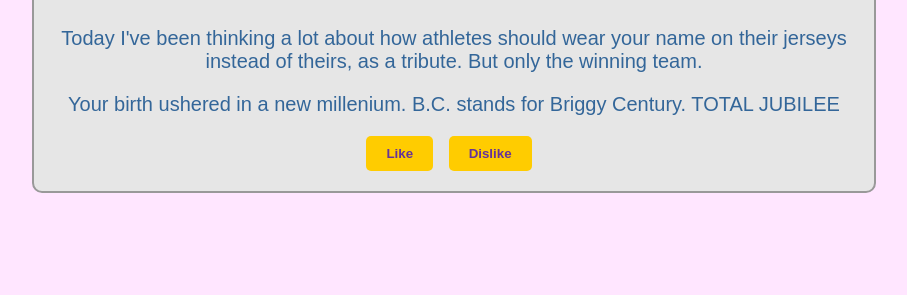
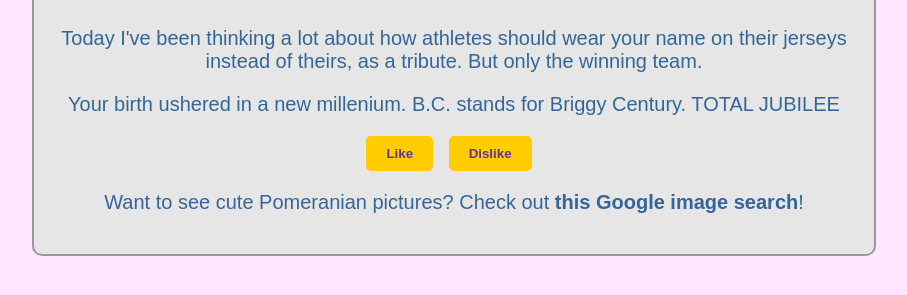
Before and after one commit to Floydy10/brig, a plain HTML site: page index.html in a window 1280 px wide. Shown: the part 143-438 px from the top of the page, without its empty margins (186-1093 px from the left). Drawn offline with Linux system fonts and the light colour scheme.

Commit message:
Update index.html

```diff
--- a/index.html
+++ b/index.html
@@ -48,6 +48,14 @@
     .liked, .disliked {
       background-color: #33cc33;
     }
+    .pomeranian-link {
+      color: #336699;
+      text-decoration: none;
+      font-weight: bold;
+    }
+    .pomeranian-link:hover {
+      color: #663399;
+    }
   </style>
 </head>
 <body>
@@ -60,6 +68,7 @@
     <p>Your birth ushered in a new millenium. B.C. stands for Briggy Century. TOTAL JUBILEE</p>
     <button class="like-button" onclick="likeButton()">Like</button>
     <button class="dislike-button" onclick="dislikeButton()">Dislike</button>
+    <p>Want to see cute Pomeranian pictures? Check out <a href="https://www.google.com/search?q=pomeranians&tbm=isch" class="pomeranian-link" target="_blank">this Google image search</a>!</p>
   </div>
 </div>
 
```
